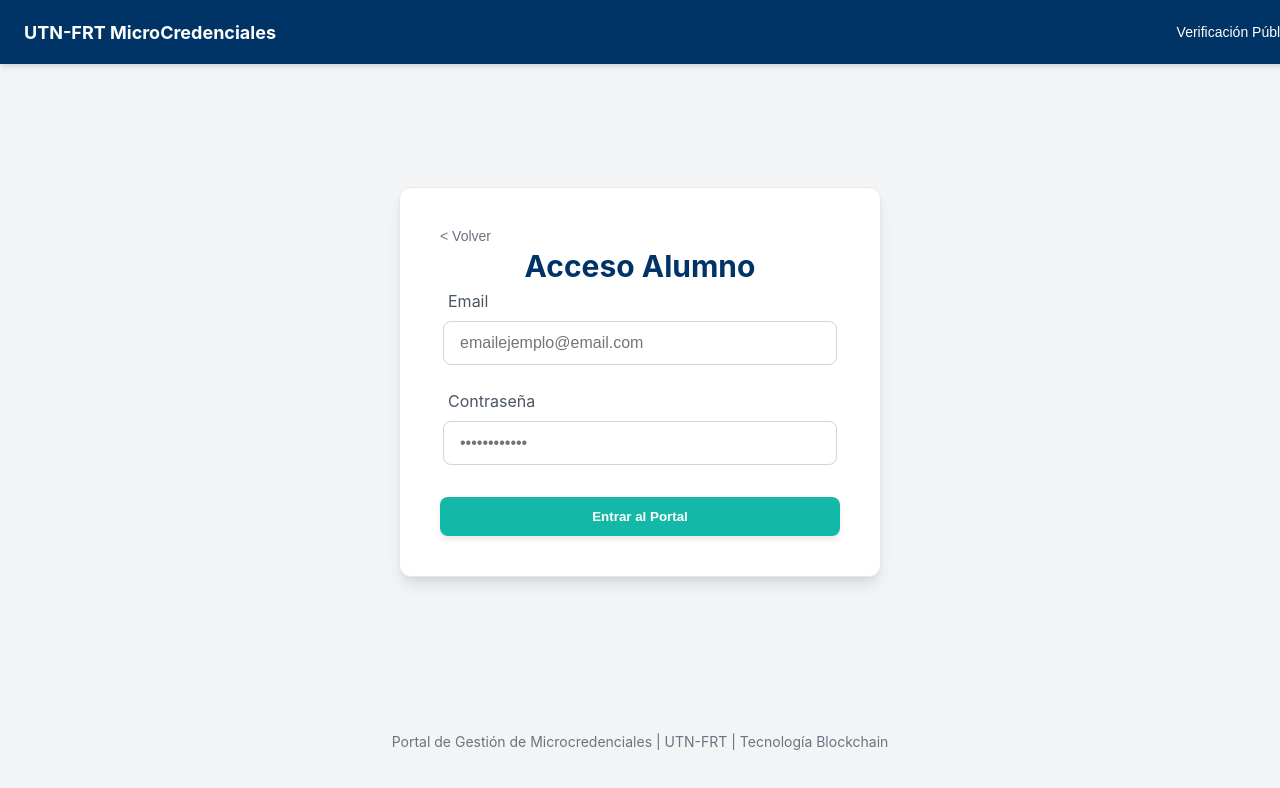
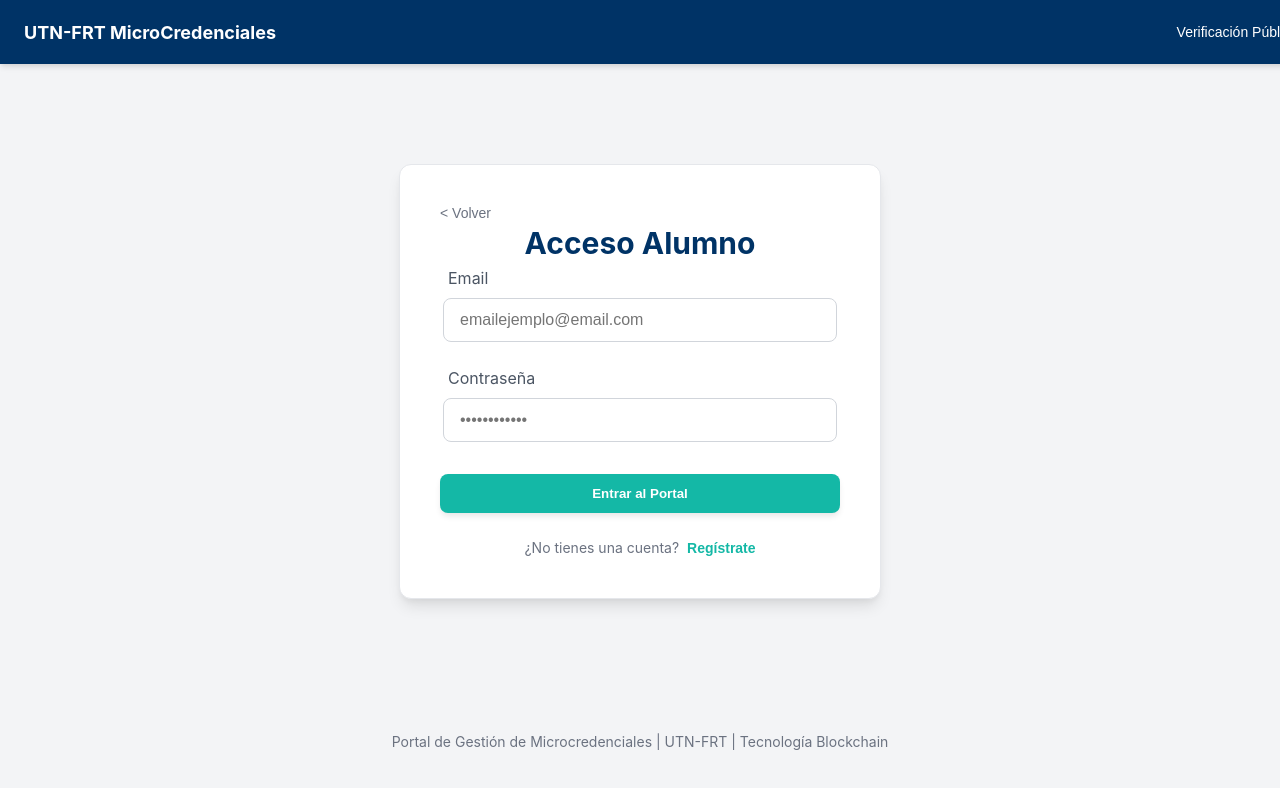
Before and after one commit to micael305/microcredenciales-frontend, a React (Vite) app: page /login in a window 1280 px wide. Shown: the top 788 px of the page. Built offline with nearby package versions, Linux system fonts and the light colour scheme; no server answers.

Commit message:
feat(auth): habilitar acceso a registro y mejorar navegación entre vistas

```diff
--- a/src/App.jsx
+++ b/src/App.jsx
@@ -19,12 +19,15 @@ function App() {
 
   useEffect(() => {
     const { data: authListener } = supabase.auth.onAuthStateChange((event, session) => {
-      if(!session){
+      const publicRoutes = ['/', '/login', '/signup'];
+      const isPublicRoute = publicRoutes.includes(window.location.pathname);
+
+      if (event === 'SIGNED_IN') {
+        navigate('/alumno');
+      } else if (event === 'SIGNED_OUT') {
         navigate('/login');
-        console.log("no hay sesion");
-      }else{
-        navigate('/alumno');
-        console.log("Hay sesion");
+      } else if (!session && !isPublicRoute) {
+        navigate('/login');
       }
     });
 
--- a/src/pages/auth/Login.jsx
+++ b/src/pages/auth/Login.jsx
@@ -69,6 +69,11 @@ function Login() {
                 </button>
             </form>
 
+            <div className="auth-footer">
+                <span>¿No tienes una cuenta? </span>
+                <button className="btn-link" onClick={() => navigate('/signup')}>Regístrate</button>
+            </div>
+
         </div>
       </main>
 
--- a/src/pages/auth/SignUp.jsx
+++ b/src/pages/auth/SignUp.jsx
@@ -66,6 +66,11 @@ function SignUp() {
                 </button>
             </form>
 
+            <div className="auth-footer">
+                <span>¿Ya tienes una cuenta? </span>
+                <button className="btn-link" onClick={() => navigate('/login')}>Inicia sesión</button>
+            </div>
+
         </div>
       </main>
 
--- a/src/pages/auth/auth.css
+++ b/src/pages/auth/auth.css
@@ -134,6 +134,30 @@
   line-height: 1.625;
 }
 
+.auth-footer {
+  margin-top: 1.5rem;
+  text-align: center;
+  font-size: 0.875rem;
+  color: #6b7280;
+  display: flex;
+  align-items: center;
+  justify-content: center;
+  gap: 0.5rem;
+}
+
+.auth-footer .btn-link {
+  display: inline;
+  width: auto;
+  margin: 0;
+  color: #14b8a6;
+  font-weight: 600;
+  text-align: left;
+}
+
+.auth-footer .btn-link:hover {
+  text-decoration: underline;
+}
+
 /* --- Estilos específicos de HOME --- */
 .home-hero {
   flex-grow: 1;
```
Also changed, not shown: 1 other file (tests, documents, lock files or other folders).
